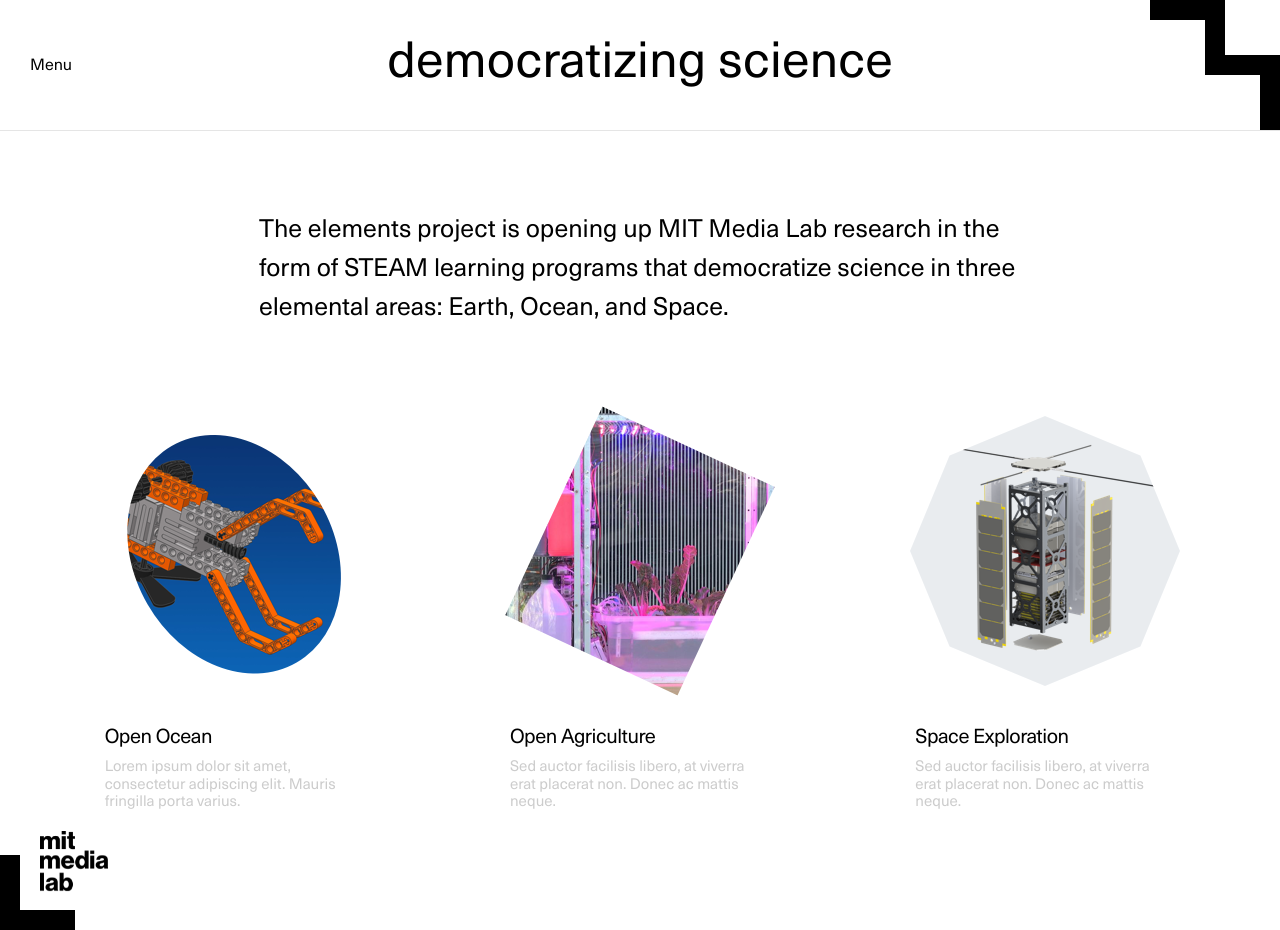
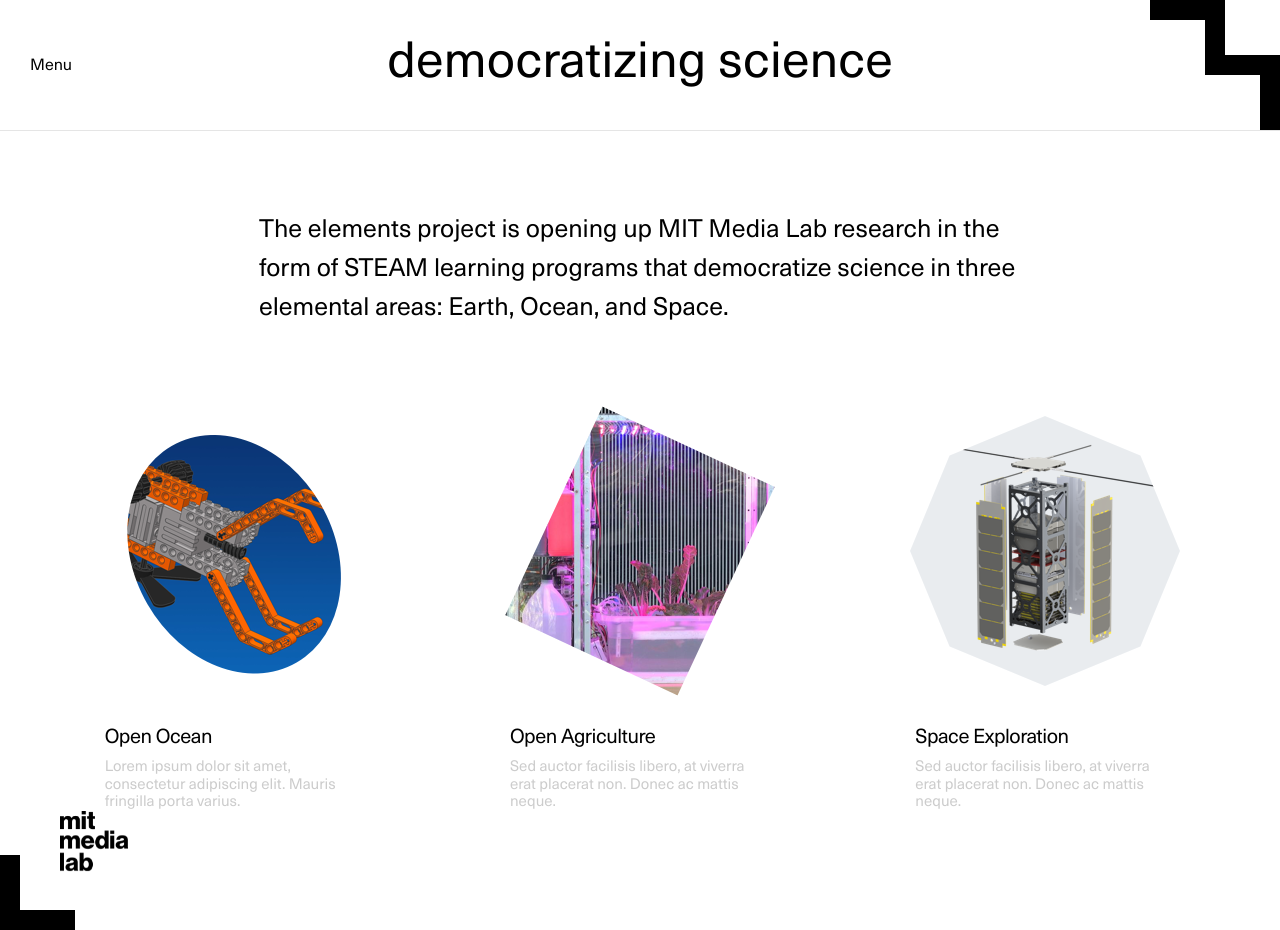
Before and after one commit to mitmedialab/science, a Jekyll site: the page built from index.html, in a window 1280 px wide and 930 px high. Built offline with Jekyll 4.4.1, drawn with Linux system fonts in a browser that asks for light colours; nearby versions of some CDN libraries.

Commit message:
reposition MIT Media Lab logo

```diff
--- a/_sass/_main.scss
+++ b/_sass/_main.scss
@@ -39,8 +39,8 @@
 
 .mit {
     position: fixed;
-    bottom: 35px;
-    left: 40px;
+    bottom: 55px;
+    left: 60px;
     z-index: 2000;
 
     @media only screen and (max-width: $breakpoint-med) {
--- a/about/index.html
+++ b/about/index.html
@@ -1,7 +1,6 @@
 ---
 layout: default
 ---
-
 <body class="about">
 		<!--[if lte IE 9]>
 			<p class="browserupgrade">You are using an <strong>outdated</strong> browser. Please <a href="https://browsehappy.com/">upgrade your browser</a> to improve your experience and security.</p>
--- a/index.html
+++ b/index.html
@@ -1,7 +1,6 @@
 ---
 layout: default
 ---
-
 <body class="home">
     <!--[if lte IE 9]>
         <p class="browserupgrade">You are using an <strong>outdated</strong> browser. Please <a href="https://browsehappy.com/">upgrade your browser</a> to improve your experience and security.</p>
--- a/open-ocean/index.htm
+++ b/open-ocean/index.htm
@@ -1,7 +1,6 @@
 ---
 layout: default
 ---
-
 <body class="elements">
 	<!--[if lte IE 9]>
 			<p class="browserupgrade">You are using an <strong>outdated</strong> browser. Please <a href="https://browsehappy.com/">upgrade your browser</a> to improve your experience and security.</p>
```
Also changed, not shown: 1 other file.
